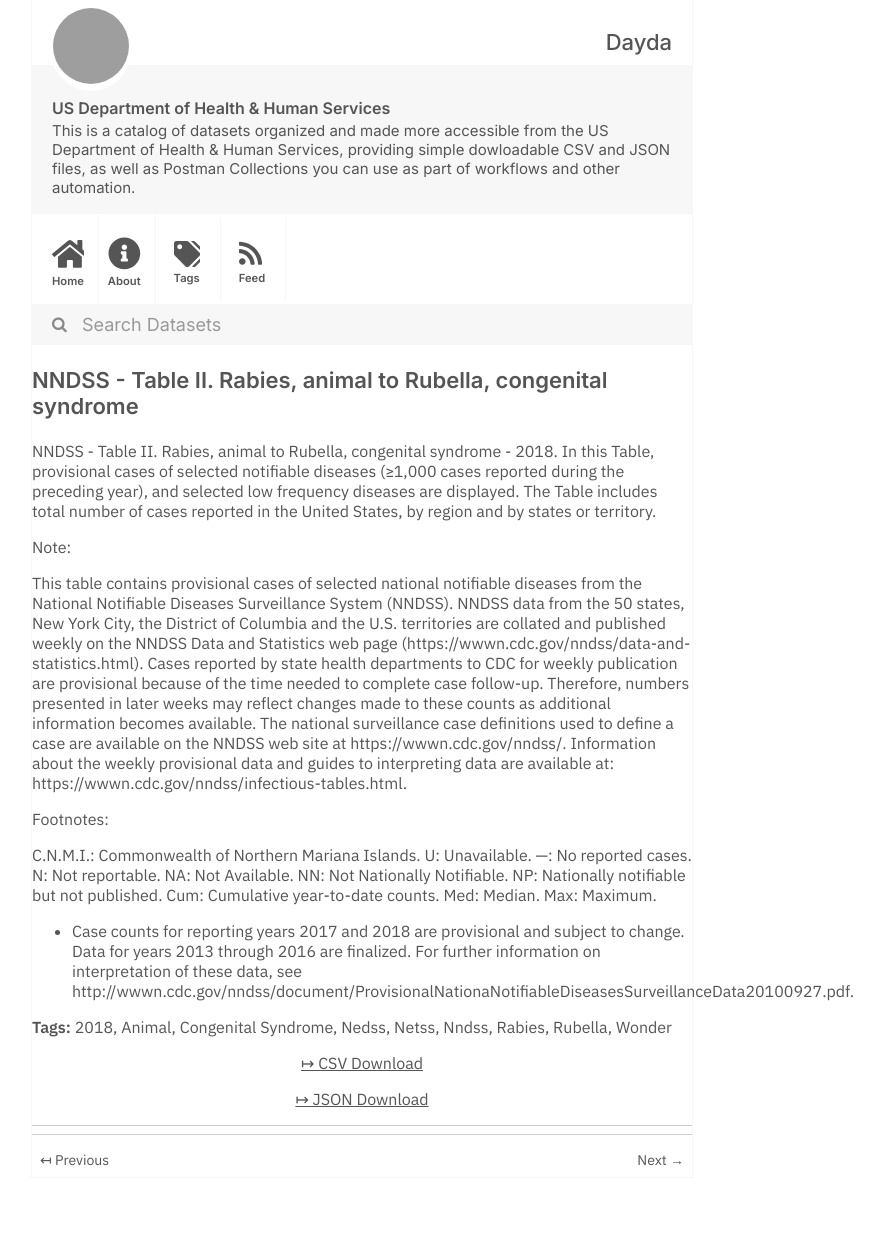
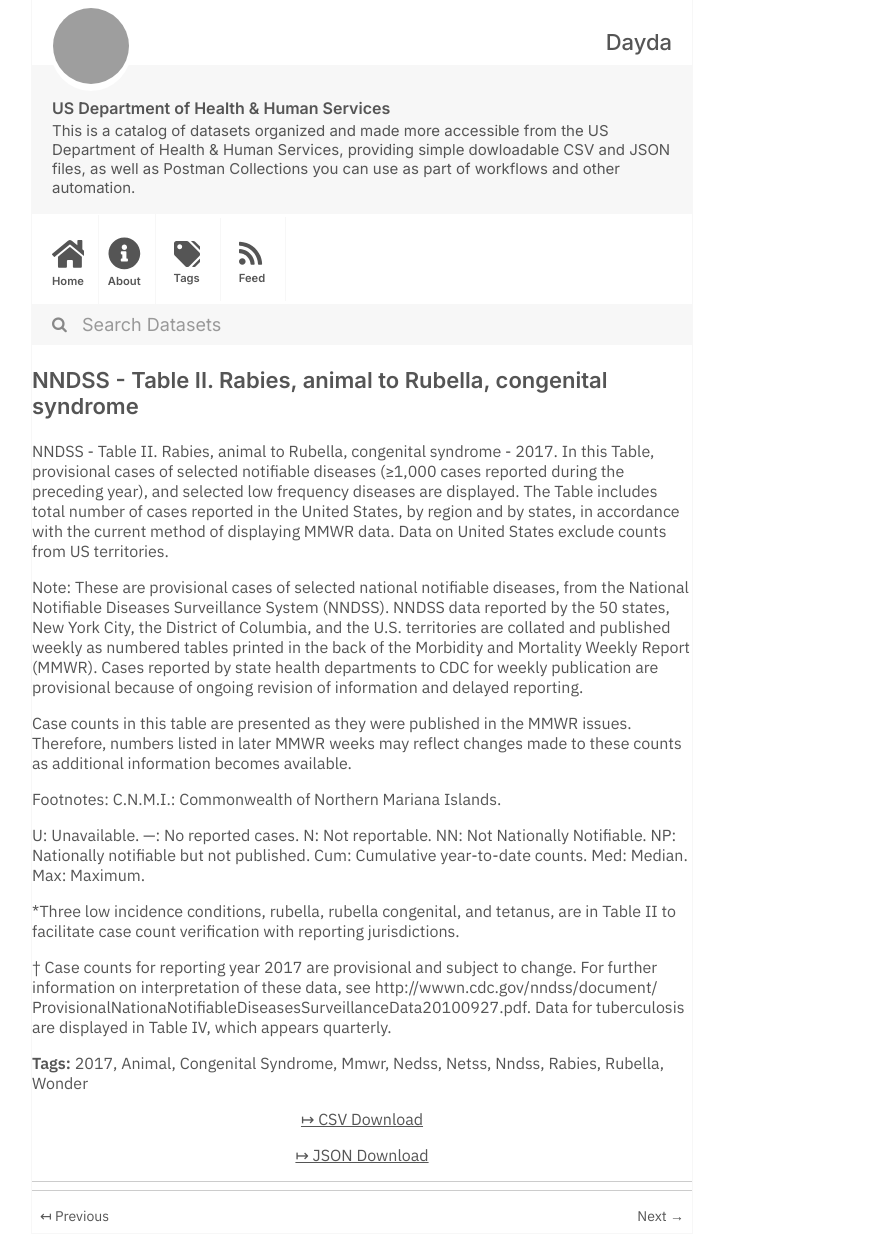
Before and after one commit to dayda-entities/us-department-of-health-and-human-services, a Jekyll site: the page built from _posts/2020-11-10-nndss-table-ii.-rabies-animal-to-rubella-congenital-syndrome.md, in a window 1280 px wide. Shown: the whole page, without its empty margins (278-1162 px from the left). Built offline with Jekyll 4.4.1, drawn with Linux system fonts in a browser that asks for light colours; before the commit the page ends 1178 px from its top, so only the background shows below that; grey boxes are pictures that could not be loaded.

Commit message:
Publish Data

```diff
--- a/_posts/2020-11-10-nndss-table-ii.-rabies-animal-to-rubella-congenital-syndrome.md
+++ b/_posts/2020-11-10-nndss-table-ii.-rabies-animal-to-rubella-congenital-syndrome.md
@@ -1,13 +1,14 @@
 ---
 title: 'NNDSS - Table II. Rabies, animal to Rubella, congenital syndrome'
-created: '2020-11-10T16:18:10.821563'
-modified: '2021-04-17T03:01:00.964999'
+created: '2020-11-10T16:18:29.455806'
+modified: '2021-04-17T03:00:37.262995'
 state: active
 type: dataset
 tags:
-  - '2018'
+  - '2017'
   - Animal
   - Congenital Syndrome
+  - Mmwr
   - Nedss
   - Netss
   - Nndss
@@ -15,20 +16,23 @@ tags:
   - Rubella
   - Wonder
 groups: []
-csv_url: 'https://data.cdc.gov/api/views/qvvb-s7gu/rows.csv?accessType=DOWNLOAD'
-json_url: 'https://data.cdc.gov/api/views/qvvb-s7gu/rows.json?accessType=DOWNLOAD'
+csv_url: 'https://data.cdc.gov/api/views/scxv-4u4u/rows.csv?accessType=DOWNLOAD'
+json_url: 'https://data.cdc.gov/api/views/scxv-4u4u/rows.json?accessType=DOWNLOAD'
 layout: post
 
 ---
-NNDSS - Table II. Rabies, animal to Rubella, congenital syndrome - 2018. In this Table, provisional cases of selected notifiable diseases (≥1,000 cases reported during the preceding year), and selected low frequency diseases are displayed. The Table includes total number of cases reported in the United States, by region and by states or territory.
+NNDSS - Table II. Rabies, animal to Rubella, congenital syndrome - 2017.  In this Table, provisional cases of selected notifiable diseases (≥1,000 cases reported during the preceding year), and selected low frequency diseases are displayed.  The Table includes total number of cases reported in the United States, by region and by states, in accordance with the current method of displaying MMWR data.  Data on United States exclude counts from US territories.
 
 Note:
+These are provisional cases of selected national notifiable diseases, from the National Notifiable Diseases Surveillance System (NNDSS). NNDSS data reported by the 50 states, New York City, the District of Columbia, and the U.S. territories are collated and published weekly as numbered tables printed in the back of the Morbidity and Mortality Weekly Report (MMWR). Cases reported by state health departments to CDC for weekly publication are provisional because of ongoing revision of information and delayed reporting.
 
-This table contains provisional cases of selected national notifiable diseases from the National Notifiable Diseases Surveillance System (NNDSS). NNDSS data from the 50 states, New York City, the District of Columbia and the U.S. territories are collated and published weekly on the NNDSS Data and Statistics web page (https://wwwn.cdc.gov/nndss/data-and-statistics.html). Cases reported by state health departments to CDC for weekly publication are provisional because of the time needed to complete case follow-up.  Therefore, numbers presented in later weeks may reflect changes made to these counts as additional information becomes available. The national surveillance case definitions used to define a case are available on the NNDSS web site at https://wwwn.cdc.gov/nndss/. Information about the weekly provisional data and guides to interpreting data are available at: https://wwwn.cdc.gov/nndss/infectious-tables.html.
+Case counts in this table are presented as they were published in the MMWR issues. Therefore, numbers listed in later MMWR weeks may reflect changes made to these counts as additional information becomes available.
 
 Footnotes:
+ C.N.M.I.: Commonwealth of Northern Mariana Islands.
 
-C.N.M.I.: Commonwealth of Northern Mariana Islands.
-U: Unavailable. —: No reported cases. N: Not reportable. NA:  Not Available.  NN: Not Nationally Notifiable. NP: Nationally notifiable but not published. Cum: Cumulative year-to-date counts. Med: Median. Max: Maximum.
+ U: Unavailable. —: No reported cases. N: Not reportable. NN: Not Nationally Notifiable. NP: Nationally notifiable but not published. Cum: Cumulative year-to-date counts. Med: Median. Max: Maximum.
 
-* Case counts for reporting years 2017 and 2018 are provisional and subject to change. Data for years 2013 through 2016 are finalized. For further information on interpretation of these data, see http://wwwn.cdc.gov/nndss/document/ProvisionalNationaNotifiableDiseasesSurveillanceData20100927.pdf.
+*Three low incidence conditions, rubella, rubella congenital, and tetanus, are in Table II to facilitate case count verification with reporting jurisdictions.
+
+† Case counts for reporting year 2017 are provisional and subject to change. For further information on interpretation of these data, see http://wwwn.cdc.gov/nndss/document/ ProvisionalNationaNotifiableDiseasesSurveillanceData20100927.pdf. Data for tuberculosis are displayed in Table IV, which appears quarterly.
```
